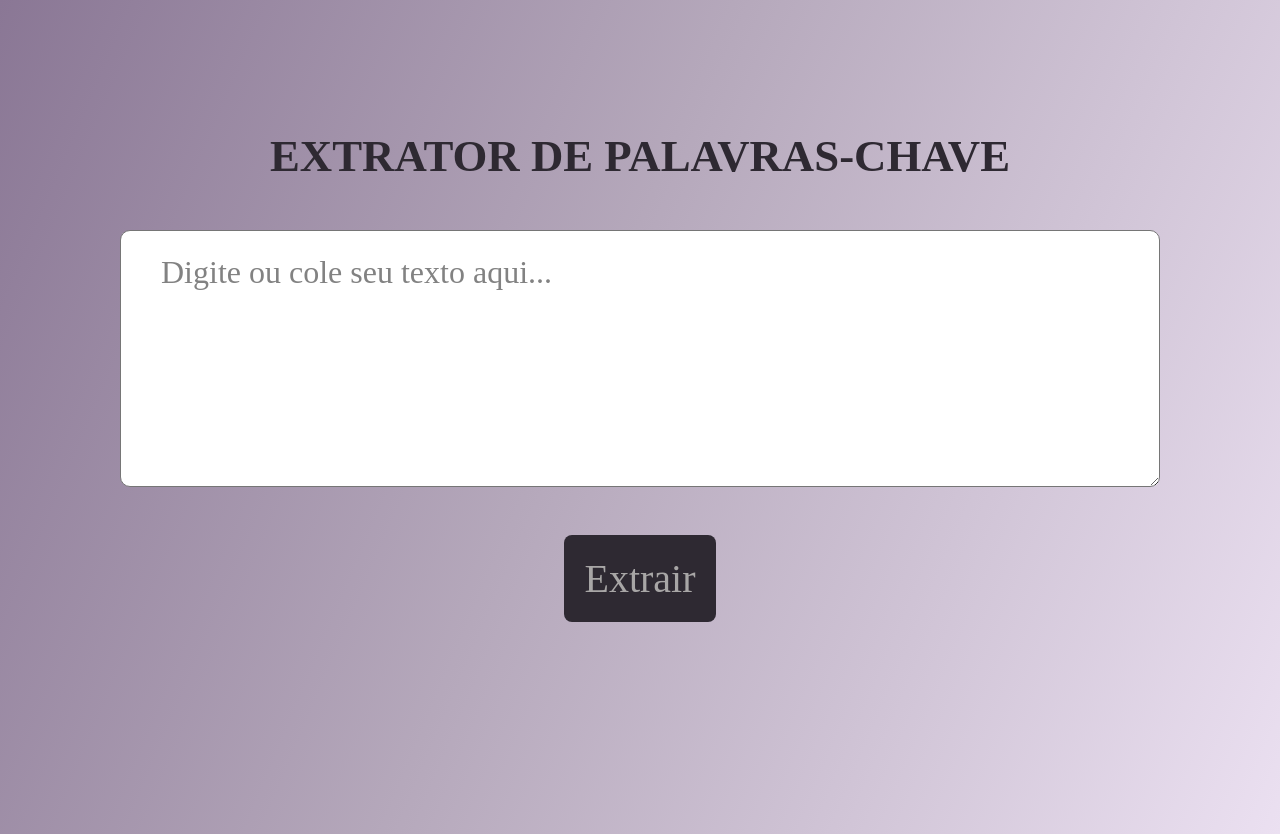
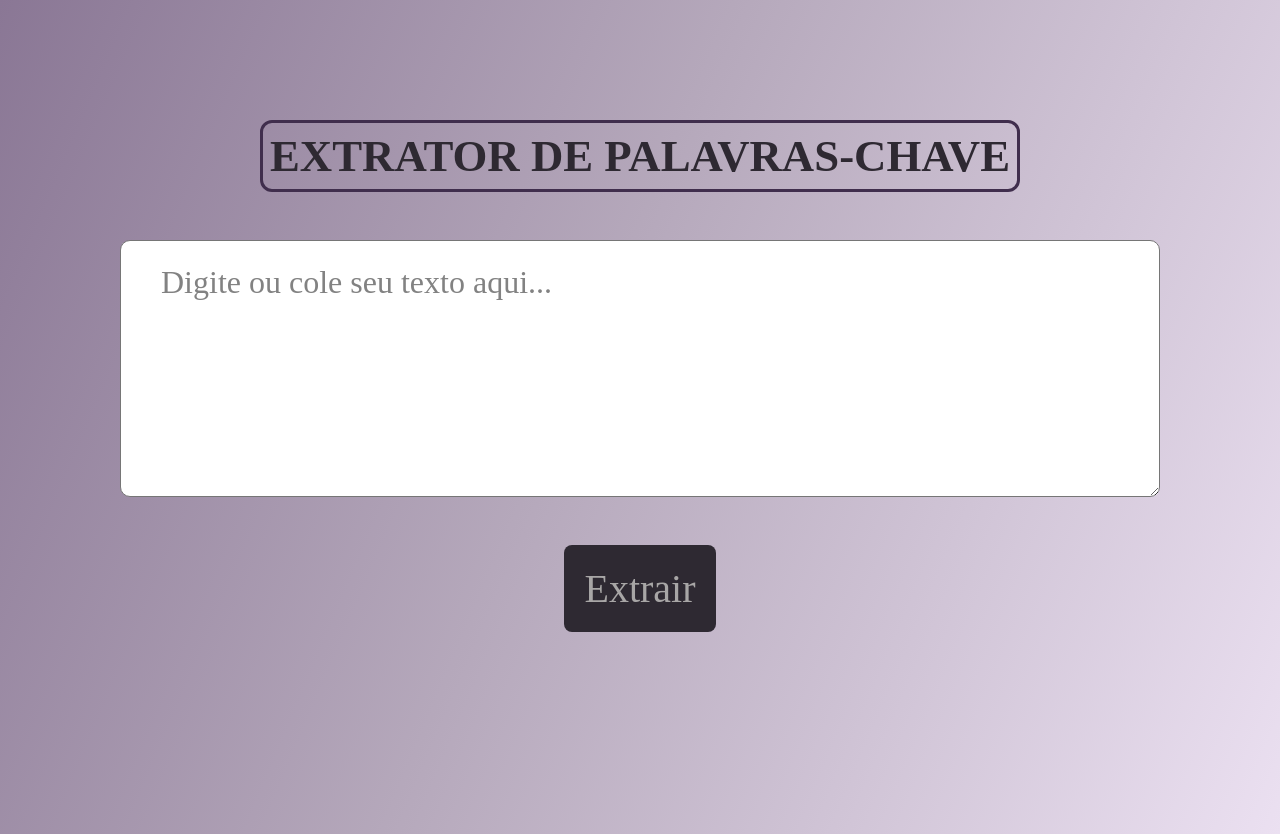
Before and after one commit to mAria6265/string, a plain HTML site: page index.html in a window 1280 px wide. Drawn offline with Linux system fonts and the light colour scheme; a web font is replaced by a local one.

Commit message:
commit 8 (aula 9)

```diff
--- a/index.html
+++ b/index.html
@@ -14,7 +14,7 @@
 
   <body>
     <div class="container">
-        <h1>Extrator de palavras-chave</h1>
+        <h1 class="texto-com-borda">Extrator de palavras-chave</h1>
         <textarea id="entrada-de-texto" placeholder="Digite ou cole seu texto aqui..."></textarea>
         <button id="botao-palavrachave">Extrair</button>
         <div id="resultado-palavrachave"></div>
--- a/style.css
+++ b/style.css
@@ -90,3 +90,10 @@ h1 {
   max-height: 50vh;
   overflow: auto;
 }
+
+.texto-com-borda {
+  border: 3px solid rgb(64, 46, 77);
+  padding: 7px;
+  display: inline-block;
+  border-radius: 12px;
+}
```
